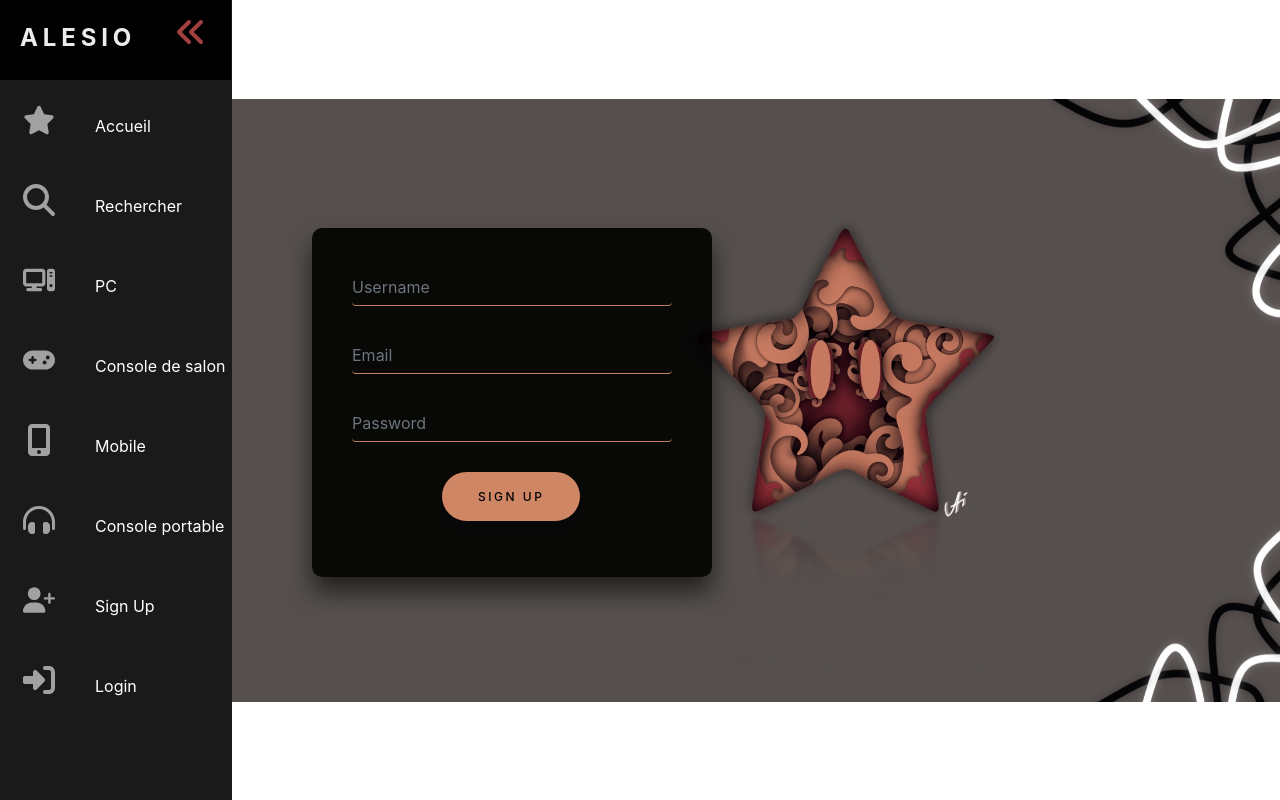
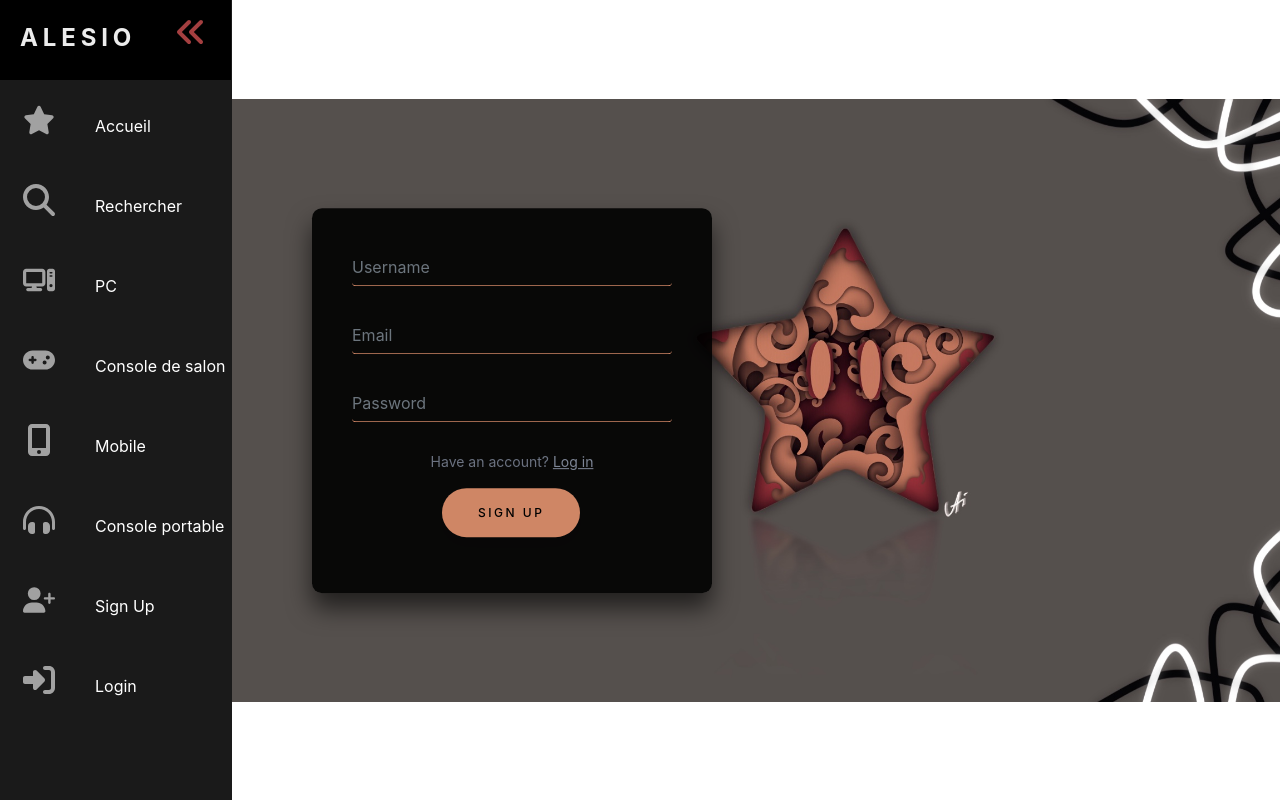
Before and after one commit to Inesamzr/ProjetWEB_front, a Vue app: page /register in a window 1280 px wide. Built offline with nearby package versions, Linux system fonts and the light colour scheme.

Commit message:
redirection pour login et signup

```diff
--- a/src/components/LoginView.vue
+++ b/src/components/LoginView.vue
@@ -17,6 +17,13 @@
           <Field name="password" type="password" class="form-control" placeholder="Password" />
           <ErrorMessage name="password" class="error-feedback" />
         </div>
+
+
+          <p class="signup_link">
+          No account?
+          <a @click="redirection" class="lien">Sign up</a>
+          </p>
+
 
         <div class="form-group">
           <button id="submit-button" :disabled="loading">
@@ -77,6 +84,9 @@ export default {
     }
   },
   methods: {
+    redirection(){
+      this.$router.push('/register')
+    },
     handleLogin(user) {
       this.loading = true;
       AuthService.login(user)
@@ -101,6 +111,21 @@ export default {
 
 
 <style scoped>
+
+.signup_link {
+  color: #6B7280;
+  font-size: 0.875rem;
+  line-height: 1.25rem;
+  text-align: center;
+}
+
+.lien {
+  text-decoration: underline;
+  color: #7e8696;
+}
+.lien:hover{
+  color: white;
+}
 .login-box {
   position: absolute;
   top: 50%;
@@ -177,7 +202,7 @@ export default {
   transition: all 0.3s ease 0s;
   cursor: pointer;
   outline: none;
-  margin-left: 90px;
+  margin-left: 100px;
 }
 
 #submit-button:hover{
--- a/src/components/RechercheView.vue
+++ b/src/components/RechercheView.vue
@@ -2,7 +2,7 @@
   <div>
     <div class="input-group">
       <input required="" autocomplete="off" type="text" name="text" v-model="searchTerm" @input="handleSearch" />
-      <!--<label class="user-label">Search guide</label>-->
+      <label class="user-label">Search guide</label>
 
       <div class="dropdowns">
         <select v-model="selectedGuideCategory" class="select">
--- a/src/components/RegisterView.vue
+++ b/src/components/RegisterView.vue
@@ -20,6 +20,11 @@
             <Field name="password" type="password" class="form-control" placeholder="Password"/>
             <ErrorMessage name="password" class="error-feedback" />
           </div>
+
+          <p class="signin_link">
+          Have an account?
+          <a @click="redirection" class="lien_log">Log in</a>
+          </p>
 
           <div class="form-group">
             <button  id="submit-button" :disabled="loading">
@@ -96,6 +101,10 @@ export default {
     }
   },
   methods: {
+    redirection(){
+      this.$router.push('/login')
+    },
+
     handleRegister(user) {
       this.message = "";
       this.successful = false;
@@ -125,6 +134,22 @@ export default {
 </script>
 
 <style scoped>
+
+.signin_link {
+  color: #6B7280;
+  font-size: 0.875rem;
+  line-height: 1.25rem;
+  text-align: center;
+}
+
+.lien_log {
+  text-decoration: underline;
+  color: #7e8696;
+}
+.lien_log:hover{
+  color: white;
+}
+
 .login-box {
   position: absolute;
   top: 50%;
```
